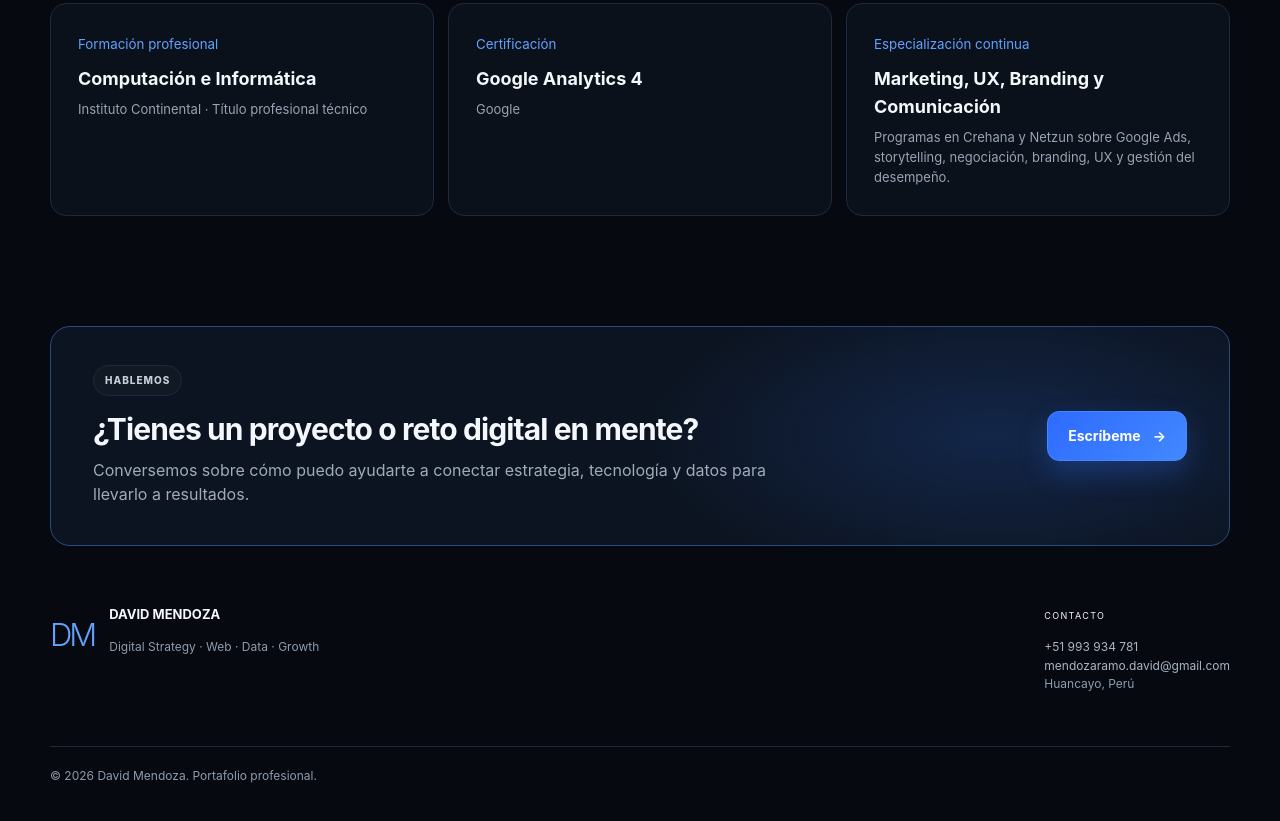
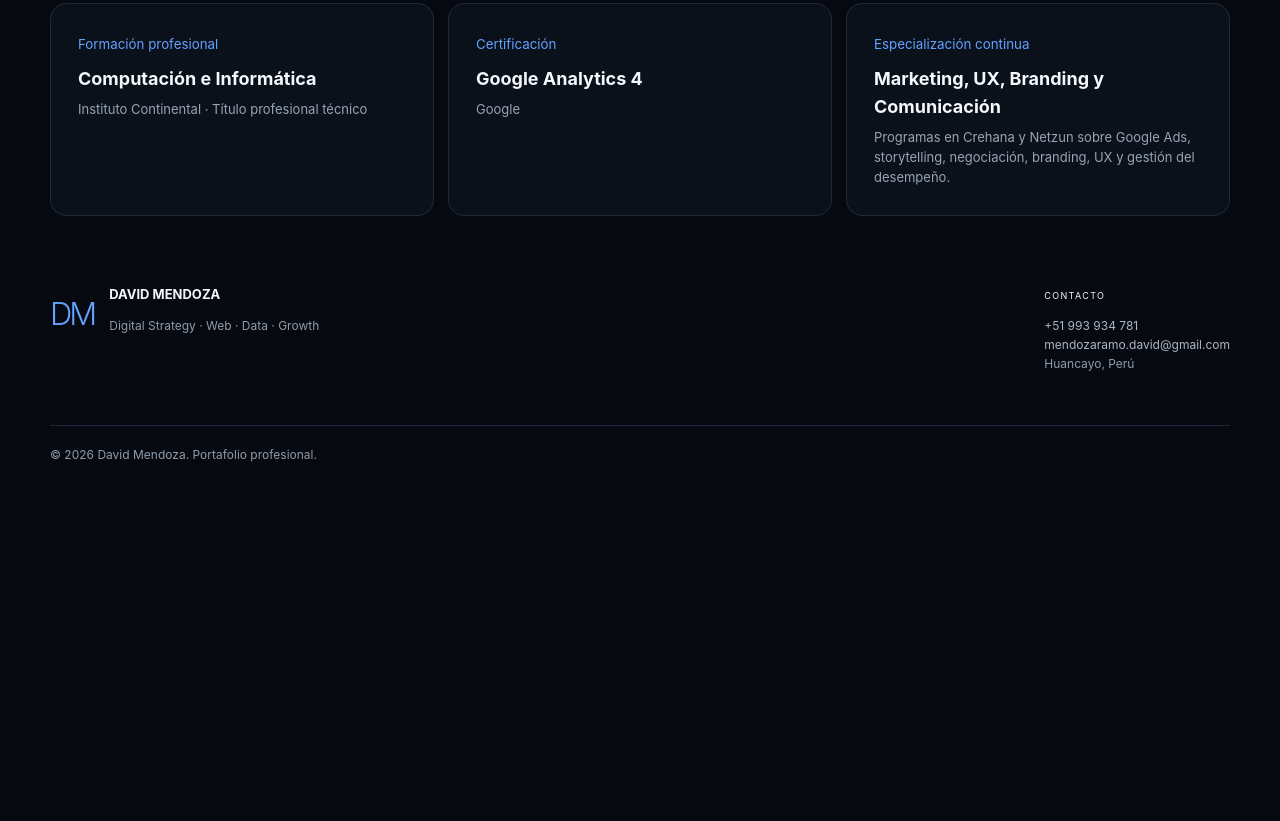
Before and after one commit to daevrusse/cv, a plain HTML site: page index.html in a window 1280 px wide. Shown: the part 5254-6075 px from the top of the page. After the commit the page ends 5767 px from the top, so only its background shows below. Drawn offline with Linux system fonts and the light colour scheme.

Commit message:
Remove contact section from index.html
Removed the contact section from the main content.

```diff
--- a/index.html
+++ b/index.html
@@ -130,11 +130,7 @@
       </div>
     </section>
 
-    <section id="contacto" class="contact-section section-shell reveal">
-      <div><span class="eyebrow">HABLEMOS</span><h2>¿Tienes un proyecto o reto digital en mente?</h2><p>Conversemos sobre cómo puedo ayudarte a conectar estrategia, tecnología y datos para llevarlo a resultados.</p></div>
-      <a class="btn btn-primary" href="mailto:mendozaramo.david@gmail.com">Escríbeme <span>→</span></a>
-    </section>
-  </main>
+</main>
 
   <footer class="footer section-shell">
     <div class="footer-brand"><span class="brand-mark">DM</span><div><strong>DAVID MENDOZA</strong><p>Digital Strategy · Web · Data · Growth</p></div></div>
```
